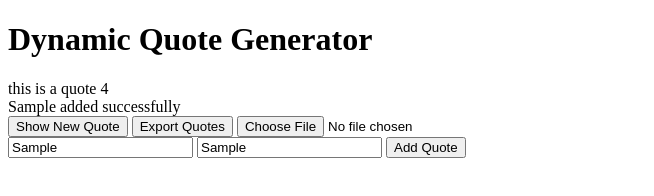
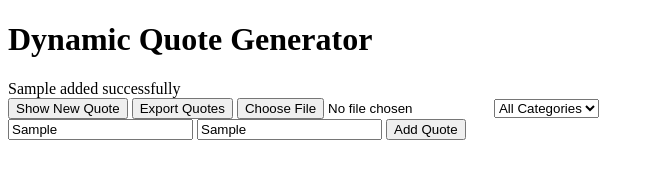
Before and after one commit to theafrodev/alx_fe_javascript, a plain HTML site: page dom-manipulation/index.html in a window 1280 px wide. Both pictures are taken after typing "Sample", "Sample" into the empty fields and a click on the button "Add Quote". Shown: the whole page, without its empty margins (0-654 px from the left). Drawn offline with Linux system fonts and the light colour scheme.

Commit message:
assignment 2

```diff
--- a/dom-manipulation/index.html
+++ b/dom-manipulation/index.html
@@ -11,6 +11,10 @@
     <button id="newQuote">Show New Quote</button>
     <button id="exportQuotes" onclick="exportQuotes()">Export Quotes</button>
     <input type="file" id="importFile" accept=".json" onchange="importFromJsonFile(event)" />
+    <select id="categoryFilter" onchange="filterQuotes()">
+        <option value="All Categories">All Categories</option>
+        <!-- Dynamically populated categories -->
+      </select>
     <script src="script.js"></script>
   </body>
   </html>
--- a/dom-manipulation/script.js
+++ b/dom-manipulation/script.js
@@ -16,19 +16,19 @@ let script = document.querySelector('script');
 let quotes = [
     {
         text: 'this is a quote',
-        category: 'this is a quote category 1'
+        category: 'philosophy'
     },
     {
         text: 'this is a quote 2',
-        category: 'this is a quote category 2'
+        category: 'wellbeing'
     },
     {
         text: 'this is a quote 3',
-        category: 'this is a quote category 3'
+        category: 'roots'
     },
     {
         text: 'this is a quote 4',
-        category: 'this is a quote category 4'
+        category: 'wellbeing'
     }
 ]
 
@@ -64,16 +64,26 @@ function createAddQuoteForm(){
 
 function addQuote(){
     let newQuotetext = document.getElementById('newQuoteText').value.trim();
-
     let newQuoteCategory = document.getElementById('newQuoteCategory').value.trim();
 
     quotes.push({text: newQuotetext, category: newQuoteCategory});
 
     let addedText = document.createElement('div');
+    addedText.textContent = `${newQuotetext} added successfully`;
+    quoteDisplay.appendChild(addedText);
 
-    addedText.textContent = `${newQuotetext} added successfully`;
+    let categoryExists = false;
+    for (let i = 0; i < categoryFilter.options.length; i++) {
+        if (categoryFilter.options[i].value === newQuoteCategory) {
+            categoryExists = true;
+            break;
+        }
+    }
 
-    quoteDisplay.appendChild(addedText);
+    // If the category does not exist, add it to the dropdown
+    if (!categoryExists) {
+        categoryFilter.insertAdjacentHTML("beforeend", `<option value="${newQuoteCategory}">${newQuoteCategory}</option>`);
+    }
 
     // let quoteStorage = JSON.stringify(quotes);
 
@@ -86,14 +96,16 @@ function getQuotes(){
 
     if (localStorage.getItem('quotes')){
         // console.log(localStorage.getItem('quotes'));
+        return localStorage.getItem('quotes');
     }else{
         saveQuotes();
         // console.log(localStorage.getItem('quotes'));
+        return localStorage.getItem('quotes');
     }
 
-    console.log(JSON.parse(localStorage.getItem('quotes')));
+    // console.log(JSON.parse(localStorage.getItem('quotes')));
 
-    return localStorage.getItem('quotes');
+    // return localStorage.getItem('quotes');
 
 }
 
@@ -142,6 +154,61 @@ function importFromJsonFile(event) {
     fileReader.readAsText(event.target.files[0]);
   }
 
+  let categoryFilter = document.getElementById('categoryFilter');
+
+  function populateCategories(){
+
+    let categories = [];
+
+    quotes.forEach((item)=>{
+        categories.push(item.category);
+    });
+
+    categories = [...new Set(categories)]
+
+    console.log('Categories:' + categories);
+
+    categories.forEach((item)=>{
+        categoryFilter.insertAdjacentHTML("beforeend",`<option value=${item}>${item}</option>`);
+    });
+
+  }
+
+  function filterQuotes(option){
+
+    quoteDisplay.innerHTML = '';
+
+    quotes.forEach((item)=>{
+        if(item.category === option){
+            quoteDisplay.insertAdjacentHTML("beforeend", `<h6>${item.text}</h6>`);
+            localStorage.setItem('category', `${item.category}`);
+        }else if(option === "All Categories"){
+            quoteDisplay.insertAdjacentHTML("beforeend", `<h6>${item.text}</h6>`);
+            localStorage.setItem('category', `${option}`);
+        }
+    });
+  }
+
+  function getFilter(){
+
+    quoteDisplay.innerHTML = '';
+
+    let option = localStorage.getItem('category');
+
+    categoryFilter.value = option;
+
+    console.log(option + 'here');
+
+    quotes.forEach((item)=>{
+        if(option === "All Categories"){
+            quoteDisplay.insertAdjacentHTML("beforeend", `<h6>${item.text}</h6>`);
+        }
+        else if(item.category === option){
+            quoteDisplay.insertAdjacentHTML("beforeend", `<h6>${item.text}</h6>`);
+        }
+    });
+
+  }
 
 document.addEventListener("DOMContentLoaded", ()=>{
 
@@ -149,10 +216,25 @@ document.addEventListener("DOMContentLoaded", ()=>{
 
     showRandomQuotes();
 
+    populateCategories();
+
     // console.log(body);
 
     newQuote.addEventListener('click', ()=>{showRandomQuotes()});
 
     createAddQuoteForm();
 
+    categoryFilter.addEventListener('change', () => {
+        const selectedValue = categoryFilter.value;
+        console.log('Selected value:', selectedValue);
+
+        const selectedIndex = categoryFilter.selectedIndex;
+        const selectedOption = categoryFilter.options[selectedIndex];
+        console.log('Selected text:', selectedOption.text);
+
+        filterQuotes(selectedOption.text);
+    });
+
+    getFilter();
+
 });
```
